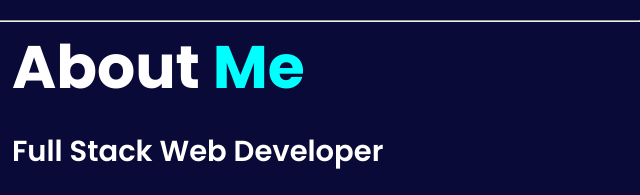
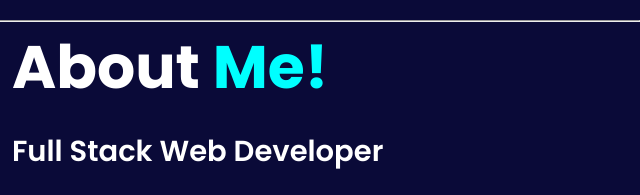
Before and after one commit to rainyyyyshrrr12/MY-PORTFOLIO, a plain HTML site: page index.html in a window 1280 px wide. Shown: the part 551-746 px from the top of the page, 640-1280 px from the left. Drawn offline with nearby package versions, Linux system fonts and the light colour scheme.

Commit message:
added a mark

```diff
--- a/index.html
+++ b/index.html
@@ -49,7 +49,7 @@
        <section class="about" id="about">
         <div class="img-abt"><img src="./development.png"></div>
         <div class="abt-text">
-            <h2>About <span>Me</span></h2>
+            <h2>About <span>Me!</span></h2>
             <h4>Full Stack Web Developer</h4>
             <P>I am a passionate Full Stack Developer with expertise in both frontend and backend technologies. With a strong foundation in HTML, CSS, JavaScript, React, Node.js, Express, and databases like MongoDB/MySQL, I specialize in building scalable, responsive, and high-performance web applications.
  I thrive on solving complex problems and enjoy working on end-to-end development, from crafting seamless user interfaces to designing robust server-side logic. My goal is to create efficient, secure, and user-friendly applications that enhance the digital experience.<br><a href="#">Know More!</a></P>
```
